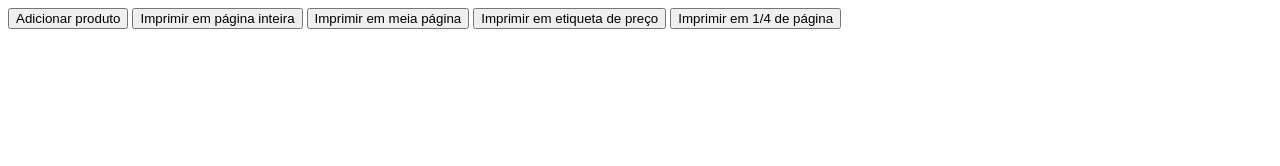
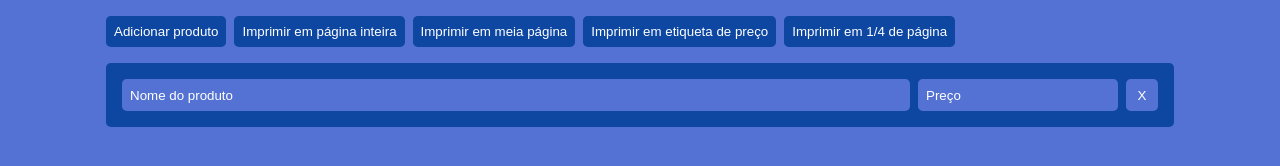
Before and after one commit to diogoschoninger/paper-printer, a plain HTML site: page index.html in a window 1280 px wide. Drawn offline with Linux system fonts and the light colour scheme; the site is published under a folder, as on GitHub Pages, so addresses that start at the root find nothing.

Commit message:
Ajuste de alinhamento

```diff
--- a/index.html
+++ b/index.html
@@ -9,7 +9,7 @@
 
     <title>Paper printer</title>
 
-    <link rel="stylesheet" href="/public/css/style.css" />
+    <link rel="stylesheet" href="./public/css/style.css" />
   </head>
 
   <body>
@@ -49,6 +49,6 @@
 
     <div id="printable" style="display: flex; flex-wrap: wrap"></div>
 
-    <script src="/public/js/main.js"></script>
+    <script src="./public/js/main.js"></script>
   </body>
 </html>
--- a/public/js/main.js
+++ b/public/js/main.js
@@ -107,7 +107,7 @@ const integerPage = () => {
     printable.insertAdjacentHTML(
       'beforeend',
       `
-      <div style="height: 29.7cm; width: 21cm; padding: 3rem 2rem 0 2rem">
+      <div style="height: 32.3cm; width: 23cm; padding: 3rem 2rem 0 2rem; page-break-after: always">
         <div style="text-align: center; font-weight: bold; color: rgba(0, 0, 0, .4); font-size: 7rem; height: 15%">OFERTA</div>
 
         <div style="height: 85%; display: flex; flex-direction: column; justify-content: space-evenly; align-items: center">
```
